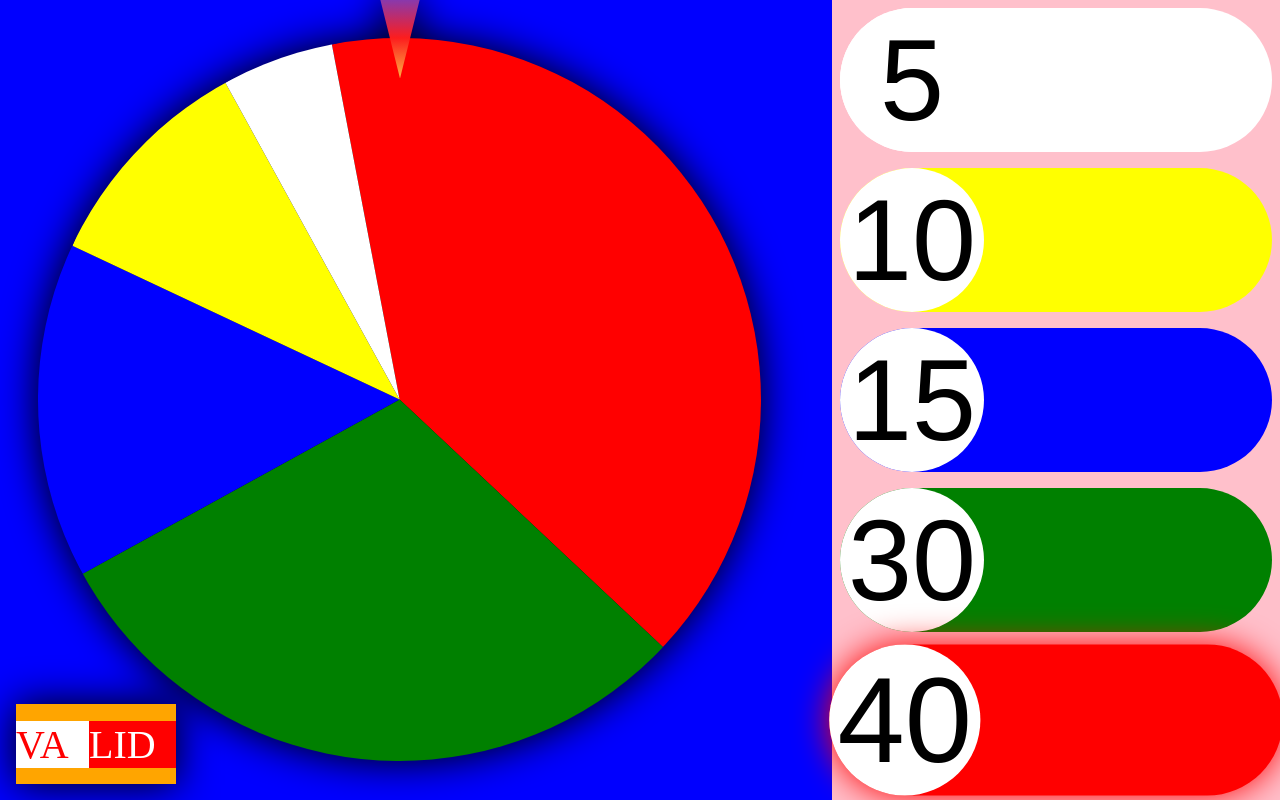
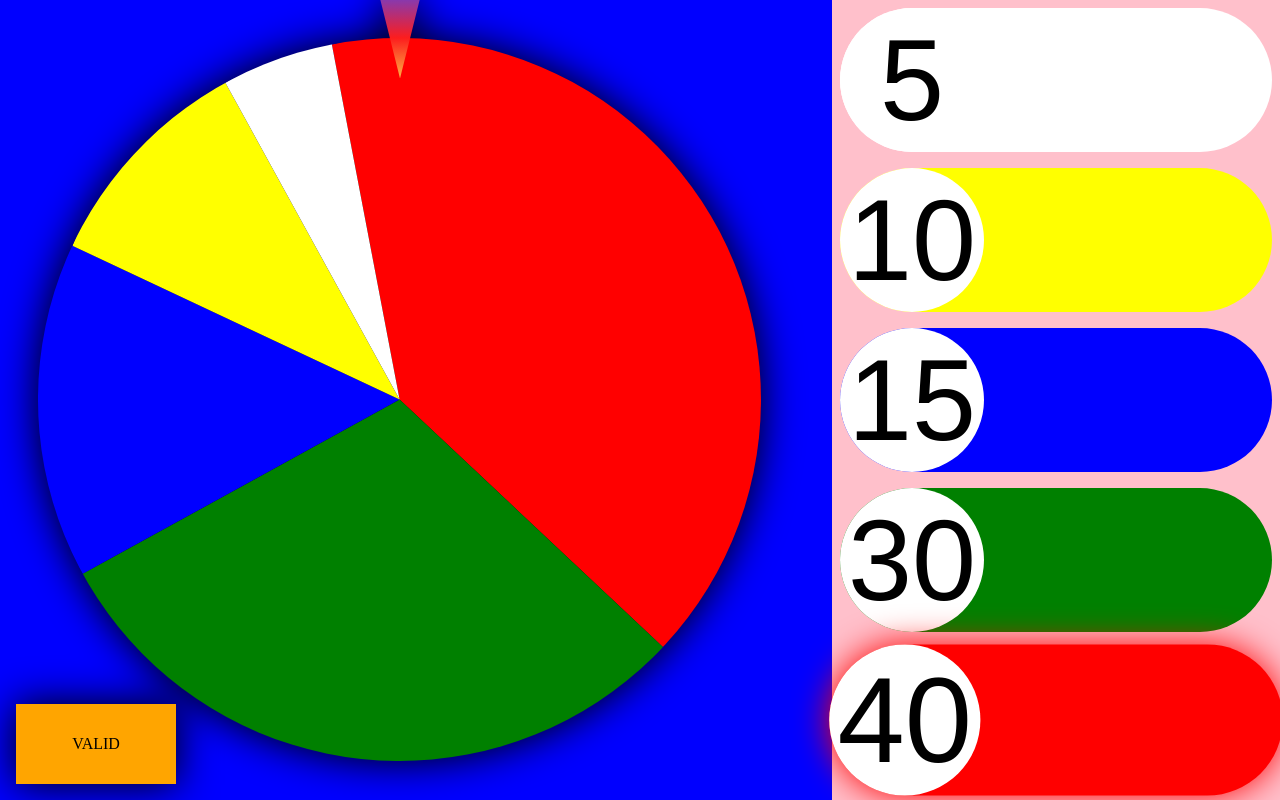
Before and after one commit to NPPortfolio/React_Reward_Wheel, a Next.js app: page / in a window 1280 px wide. Built offline with nearby package versions, Linux system fonts and the light colour scheme.

Commit message:
Update page.tsx

```diff
--- a/app/page.tsx
+++ b/app/page.tsx
@@ -196,13 +196,13 @@ function RewardListElement({color, percentage, className} : RewardListElementPro
             containerType : 'inline-size',
           }}
         >
-          <p style = {{
+          <div style = {{
             fontFamily : "'Brush Script MT', 'Brush Script Std', cursive, Arial",
             fontSize : '80cqw',
           }}
           >
             {percentage}
-          </p>
+          </div>
         </div>
       </div>
     )
@@ -621,40 +621,61 @@ function ValidIndicator(/*{numberOfSpins} : number*/) {
         position : 'absolute',
         width : '20%',
         maxWidth : '20%',
+        height : '10%',
         maxHeight : '10%',
         left : '2%',
         bottom : '2%',
         display : 'flex',
         alignItems : 'center',
         justifyContent : 'center',
-
-        containerType : 'inline-size',
       }}
     >
-      <p
-      style = {{
-        color : 'red',
-        fontSize : '5cqh',
-        backgroundColor : 'white',
-        flexGrow : '1',
-      }}
-      >
-        {"VALID".substring(0, 2)}
-      </p>
-      <p
-      style = {{
-        color : 'white',
-        fontSize : '5cqh',
-        backgroundColor : 'red',
-        flexGrow : '1',
-      }}
-      >
-        {"VALID".substring(2, 5)}
-      </p>
+      VALID
     </div>
   )
 }
 
+/*
+  old code, attempting to change the color of individual letters
+  <div
+  style = {{
+    color : 'red',
+    backgroundColor : 'white',
+    textAlign : 'right',
+    flexGrow : 1,
+    flexShrink : 1,
+    minWidth : 0,
+    minHeight : 0,
+
+    containerType : 'inline-size',
+  }}
+  >
+    <div style = {{
+      fontSize : '60cqw',
+    }}>
+    {"VALID".substring(0, 0)}
+    </div>
+  </div>
+  <div
+  style = {{
+    color : 'white',
+    backgroundColor : 'red',
+    flexGrow : 1,
+    flexShrink : 1,
+    minWidth : 0,
+    minHeight : 0,
+
+    containerType : 'inline-size',
+  }}
+  >
+    <div style = {{
+      fontSize : '60cqw',
+    }}>
+    {"VALID".substring(0, 5)}
+    </div>
+  </div>
+
+*/
 
 
 // misc functions
```
